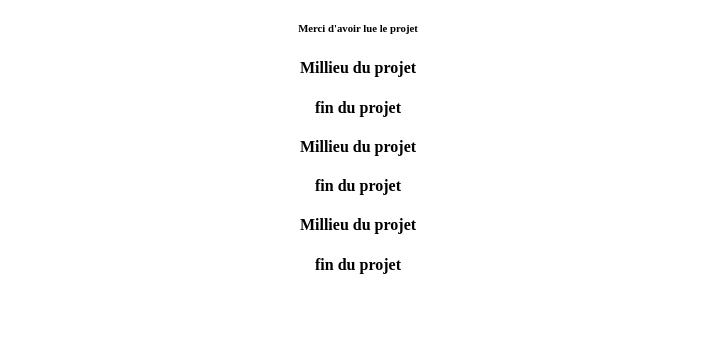
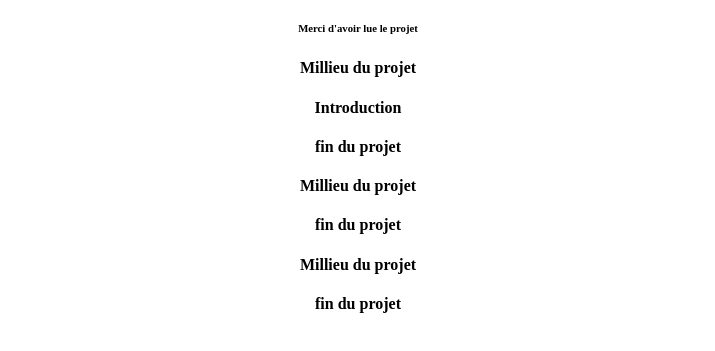
Before and after one commit to johnwidno/Projet1Sarawidn, a plain HTML site: page index.html in a window 1280 px wide. Shown: the part 61-412 px from the top of the page, without its empty margins (282-997 px from the left). Drawn offline with Linux system fonts and the light colour scheme.

Commit message:
File2modified

```diff
--- a/index.html
+++ b/index.html
@@ -11,6 +11,7 @@
     <h6>Merci d'avoir lue le projet</h6>
 
    <h4 style="text-align: center; margin: 400;" > Millieu du projet</h4>
+   <h4>Introduction</h4>
    <h4 style="text-align: center; margin: 400;" > fin du projet</h4>
    <h4 style="text-align: center; margin: 400;" > Millieu du projet</h4>
    <h4 style="text-align: center; margin: 400;" > fin du projet</h4>  <h4 style="text-align: center; margin: 400;" > Millieu du projet</h4>
```
